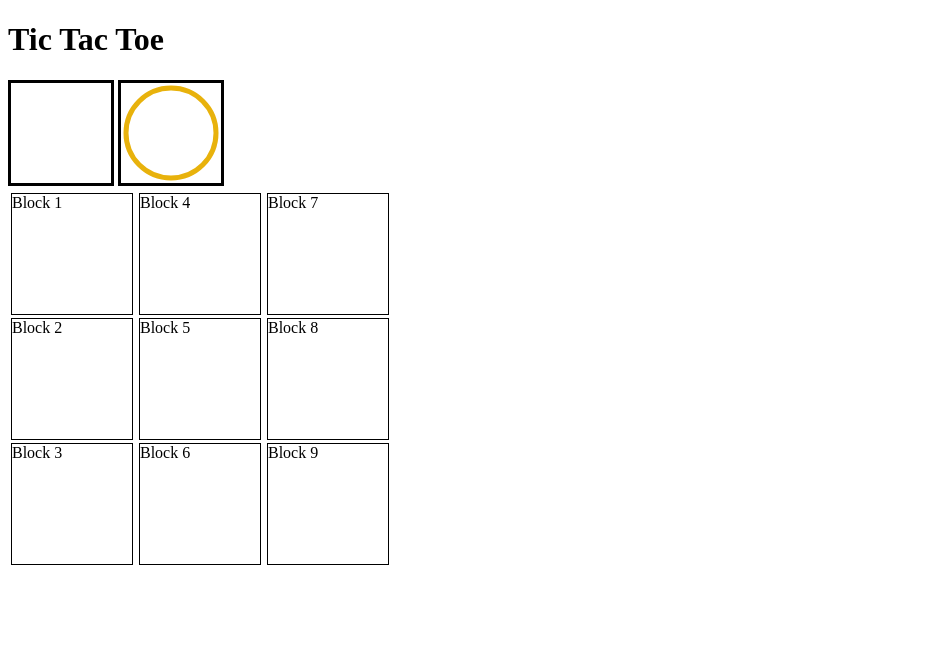
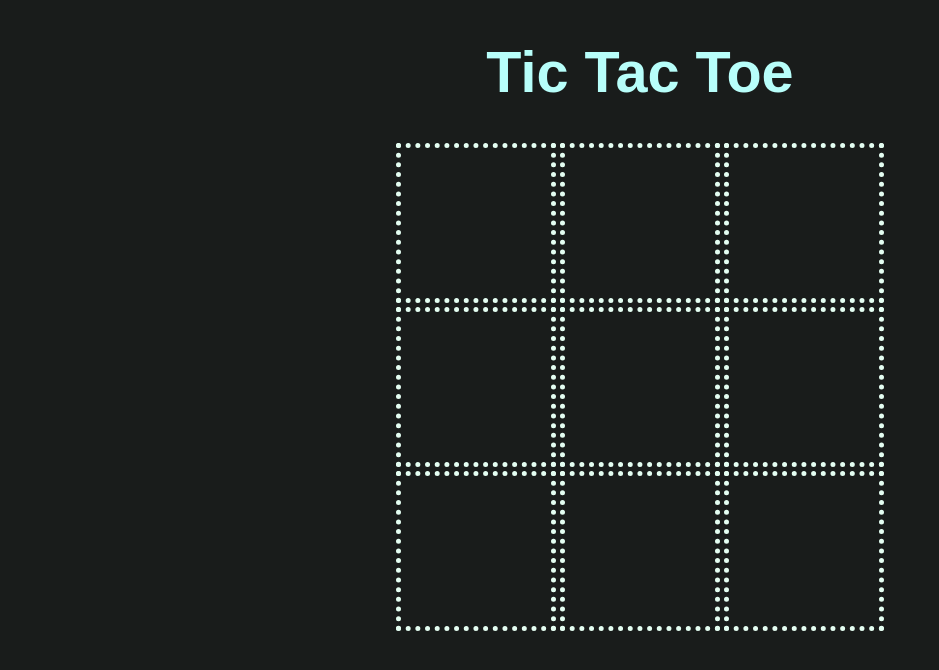
Before and after one commit to Richard5277/tic-tac-toe, a plain HTML site: page index.html in a window 1280 px wide. Shown: the whole page, without its empty margins (0-939 px from the left). Drawn offline with nearby package versions, Linux system fonts and the light colour scheme.

Commit message:
First Version
First Version,
Not Intelligent

```diff
--- a/index.html
+++ b/index.html
@@ -3,92 +3,102 @@
 <head>
     <title>Tic Tac Toe</title>
     <style type="text/css">
-        #Canvas1,#Canvas2{
-            border:solid 3px black;
+        .canvasCell{
+            border:dotted 5px #E4FEF2;
         }
-        .block{
-            width:120px;
-            height:120px;
-            border:1px solid black;
-            margin:3px;
+        .chosen {
+            border:solid 5px #32FEB4;
         }
-        .line {
-            display: inline-block;
-            float: left;
+        body{
+            background-color: #191C1B;
+        }
+        .name{
+            color: #B7FEFA;
+            font-size:3.6rem;
+            font-family:sans-serif;
+        }
+        .wrapper{
+            text-align: center;
+
         }
     </style>
-    <script src="https://ajax.googleapis.com/ajax/libs/jquery/3.1.1/jquery.min.js"></script>
+    <script src="https://ajax.googleapis.com/ajax/libs/jquery/3.1.0/jquery.min.js"></script>
     <script type="text/javascript">
         window.onload = function(){
 
-            function drawCross(target){
-                var canvas = document.createElement(" <canvas width='100' height='100'>Your Browser doesn't support canvas</canvas>"
-            )
-                if(canvas && canvas.getContext) {
-                    var ctx = canvas.getContext("2d");
-                    if(ctx){
+            var switchPlay = false;
 
-                        ctx.beginPath();
-                        ctx.moveTo(0,0);
-                        ctx.lineTo(100,100);
-                        ctx.strokeStyle = "#E8B20C";
-                        ctx.lineWidth = 5;
-                        ctx.stroke();
+            $("#Canvas1,#Canvas2,#Canvas3,#Canvas4,#Canvas5,#Canvas6,#Canvas7,#Canvas8,#Canvas9").on('click',function(e){
+                var theCanvas = $(this)[0];
+                if($(this).hasClass("chosen")) {
+                    switchPlay = switchPlay;
+                }else {
+                    if (switchPlay == false) {
+                        $(this).addClass("chosen");
+                        var ctx = theCanvas.getContext("2d");
+                        if (ctx) {
 
-                        ctx.beginPath();
-                        ctx.moveTo(100,0);
-                        ctx.lineTo(0,100);
-                        ctx.strokeStyle = "#E8B20C";
-                        ctx.lineWidth = 5;
-                        ctx.stroke();
+                            ctx.beginPath();
+                            ctx.moveTo(0, 0);
+                            ctx.lineTo(150, 150);
+                            ctx.strokeStyle = "#F9CE00";
+                            ctx.lineWidth = 5;
+                            ctx.stroke();
+                            ctx.closePath();
+
+                            ctx.beginPath();
+                            ctx.moveTo(150, 0);
+                            ctx.lineTo(0, 150);
+                            ctx.strokeStyle = "#F9CE00";
+                            ctx.lineWidth = 5;
+                            ctx.stroke();
+                            ctx.closePath();
+                        }
+                        switchPlay = !switchPlay;
+                    } else {
+                        $(this).addClass("chosen");
+                        var ctx = theCanvas.getContext("2d");
+                        if(ctx){
+
+                            ctx.beginPath();
+                            ctx.arc(75,75,70,0,2*Math.PI);
+                            ctx.strokeStyle = "#F9CE00";
+                            ctx.lineWidth = 5;
+                            ctx.stroke();
+                            ctx.closePath();
+
+                        }
+                        switchPlay = !switchPlay;
                     }
                 }
-            }
 
-
-            var can2 = document.getElementById('Canvas2');
-            if(can2 && can2.getContext) {
-                var ctx = can2.getContext("2d");
-                if(ctx){
-                    ctx.beginPath();
-                    ctx.arc(50,50,45,0,2*Math.PI);
-                    ctx.strokeStyle = "#E8B20C";
-                    ctx.lineWidth = 5;
-                    ctx.stroke();
-                }
-            }
-
-            // Game On
-            document.getElementById("b1").addEventListener('click', function(e){
-                drawCross(e);
-            })
-
+                console.log(switchPlay);
+            });
         }
     </script>
 </head>
 <body>
-<h1>Tic Tac Toe</h1>
-<canvas id="Canvas1" width="100" height="100">Your Browser doesn't support canvas</canvas>
-<canvas id="Canvas2" width="100" height="100">Your Browser doesn't support canvas</canvas>
 <div class="wrapper">
-    <section class="line">
-        <div class="block" id="b1">Block 1</div>
-        <div class="block" id="b2">Block 2</div>
-        <div class="block" id="b3">Block 3</div>
+<h1 class="name">Tic Tac Toe</h1>
+<div>
+    <section>
+        <canvas id="Canvas1" width="150" height="150" class="canvasCell">Your Browser doesnt support canvas</canvas>
+        <canvas id="Canvas2" width="150" height="150" class="canvasCell">Your Browser doesnt support canvas</canvas>
+        <canvas id="Canvas3" width="150" height="150" class="canvasCell">Your Browser doesnt support canvas</canvas>
     </section>
 
-    <section class="line">
-        <div class="block" id="b4">Block 4</div>
-        <div class="block" id="b5">Block 5</div>
-        <div class="block" id="b6">Block 6</div>
+    <section>
+        <canvas id="Canvas4" width="150" height="150" class="canvasCell">Your Browser doesnt support canvas</canvas>
+        <canvas id="Canvas5" width="150" height="150" class="canvasCell">Your Browser doesnt support canvas</canvas>
+        <canvas id="Canvas6" width="150" height="150" class="canvasCell">Your Browser doesnt support canvas</canvas>
     </section>
 
-    <section class="line">
-        <div class="block" id="b7">Block 7</div>
-        <div class="block" id="b8">Block 8</div>
-        <div class="block" id="b9">Block 9</div>
+    <section>
+        <canvas id="Canvas7" width="150" height="150" class="canvasCell">Your Browser doesnt support canvas</canvas>
+        <canvas id="Canvas8" width="150" height="150" class="canvasCell">Your Browser doesnt support canvas</canvas>
+        <canvas id="Canvas9" width="150" height="150" class="canvasCell">Your Browser doesnt support canvas</canvas>
     </section>
-
+</div>
 </div>
 </body>
 </html>
```
